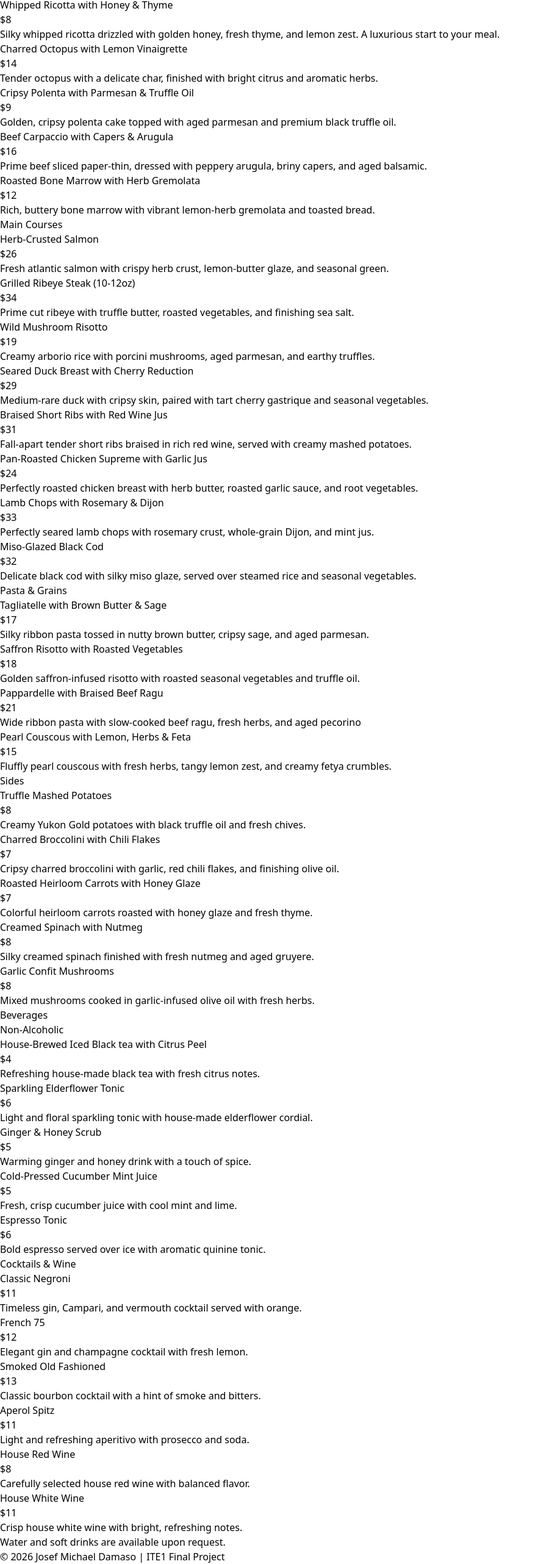
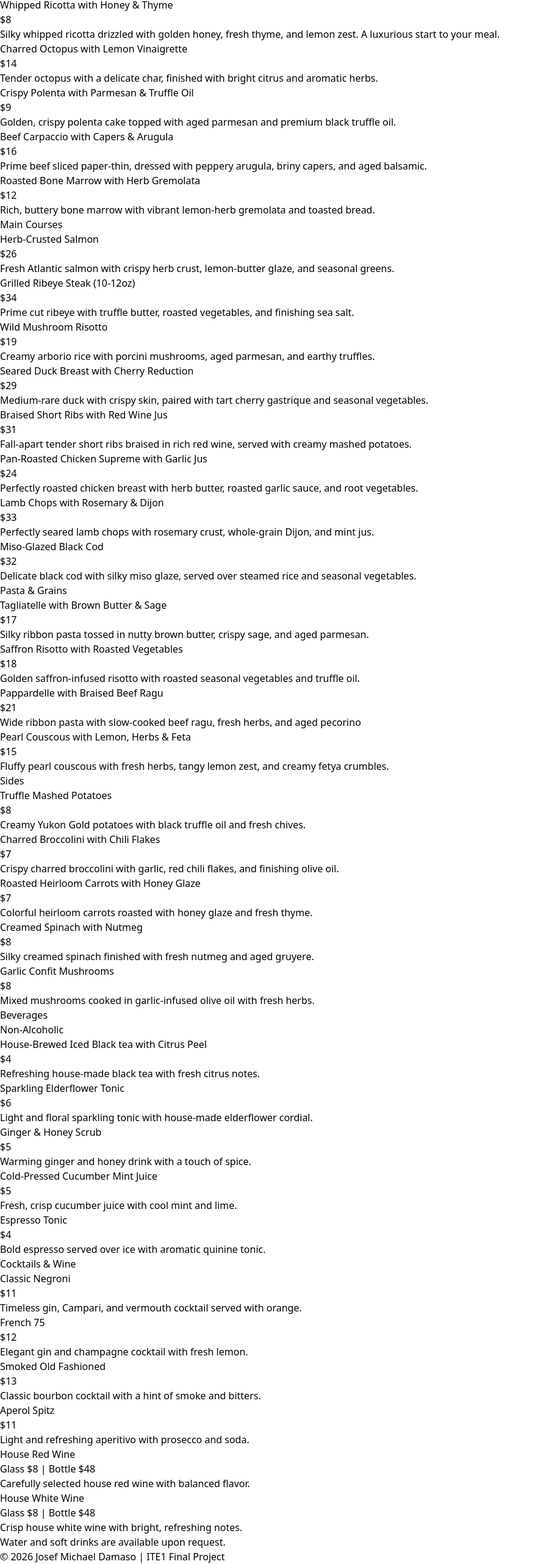
Before and after one commit to voidkirin026-tech/DAMASO_FINAL_PROJECT, a website: page public/menu.html in a window 1280 px wide. Shown: the part 148-2712 px from the top of the page at 61% size, without its empty margins (0-882 px from the left). Drawn offline with Linux system fonts and the light colour scheme.

Commit message:
fix: correct spelling errors and improve menu item descriptions in menu.html

```diff
--- a/public/menu.html
+++ b/public/menu.html
@@ -29,7 +29,7 @@
                     Menu
                     <span class="absolute bottom-0 left-0 w-full h-0.5 bg-bistro-gold"></span>
                 </a>
-                <a href="contact.html">
+                <a href="contact.html" class="hover:text-bistro-gold transition relative group">
                     Contact
                     <span class="absolute bottom-0 left-0 w-0 h-0.5 bg-bistro-gold group-hover:w-full transition-all duration-300"></span>
                 </a>
@@ -76,14 +76,14 @@
                         </div>
                       </div>
 
-                     <!-- Cripsy Polenta -->
-                      <div class="group bg-white rounded-lg overflow-hidden shadow-lg hover:shadow-2xl hover:-translate-y-2 duration-300">
+                     <!-- Crispy Polenta -->
+                      <div class="group bg-white rounded-lg overflow-hidden shadow-lg hover:shadow-2xl hover:-translate-y-2 transition duration-300">
                         <div class="p-6">
                             <div class="flex justify-between items-start mb-3">
-                                <h3 class="font-bold text-lg text-bistro-dark group-hover:text-bistro-gold transition">Cripsy Polenta with Parmesan & Truffle Oil</h3>
+                                <h3 class="font-bold text-lg text-bistro-dark group-hover:text-bistro-gold transition">Crispy Polenta with Parmesan & Truffle Oil</h3>
                                 <span class="text-bistro-gold font-bold text-lg whitespace-nowrap ml-4">$9</span>
                             </div>
-                            <p class="text-gray-600 text-sm leading-relaxed">Golden, cripsy polenta cake topped with aged parmesan and premium black truffle oil.</p>
+                            <p class="text-gray-600 text-sm leading-relaxed">Golden, crispy polenta cake topped with aged parmesan and premium black truffle oil.</p>
                         </div>
                       </div>
 
@@ -123,7 +123,7 @@
                                 <h3 class="font-bold text-lg text-bistro-dark group-hover:text-bistro-gold transition">Herb-Crusted Salmon</h3>
                                 <span class="text-bistro-gold font-bold text-lg whitespace-nowrap ml-4">$26</span>
                             </div>
-                            <p class="text-gray-600 text-sm leading-relaxed">Fresh atlantic salmon with crispy herb crust, lemon-butter glaze, and seasonal green. </p>
+                            <p class="text-gray-600 text-sm leading-relaxed">Fresh Atlantic salmon with crispy herb crust, lemon-butter glaze, and seasonal greens. </p>
                         </div>
                     </div>
 
@@ -156,7 +156,7 @@
                                 <h3 class="font-bold text-lg text-bistro-dark group-hover:text-bistro-gold transition">Seared Duck Breast with Cherry Reduction</h3>
                                 <span class="text-bistro-gold font-bold text-lg whitespace-nowrap ml-4">$29</span>
                             </div>
-                            <p class="text-gray-600 text-sm leading-relaxed">Medium-rare duck with cripsy skin, paired with tart cherry gastrique and seasonal vegetables.</p>
+                            <p class="text-gray-600 text-sm leading-relaxed">Medium-rare duck with crispy skin, paired with tart cherry gastrique and seasonal vegetables.</p>
                         </div>
                     </div>
 
@@ -218,7 +218,7 @@
                                 <h3 class="font-bold text-lg text-bistro-dark group-hover:text-bistro-gold transition">Tagliatelle with Brown Butter & Sage</h3>
                                 <span class="text-bistro-gold font-bold text-lg whitespace-nowrap ml-4">$17</span>
                             </div>
-                            <p class="text-gray-600 text-sm leading-relaxed">Silky ribbon pasta tossed in nutty brown butter, cripsy sage, and aged parmesan.</p>
+                            <p class="text-gray-600 text-sm leading-relaxed">Silky ribbon pasta tossed in nutty brown butter, crispy sage, and aged parmesan.</p>
                         </div>
                     </div>
 
@@ -251,14 +251,14 @@
                                 <h3 class="font-bold text-lg text-bistro-dark group-hover:text-bistro-gold transition">Pearl Couscous with Lemon, Herbs & Feta</h3>
                                 <span class="text-bistro-gold font-bold text-lg whitespace-nowrap ml-4">$15</span>
                             </div>
-                            <p class="text-gray-600 text-sm leading-relaxed">Fluffly pearl couscous with fresh herbs, tangy lemon zest, and creamy fetya crumbles.</p>
+                            <p class="text-gray-600 text-sm leading-relaxed">Fluffy pearl couscous with fresh herbs, tangy lemon zest, and creamy fetya crumbles.</p>
                         </div>
                     </div>
                 </div>
             </section>
 
             <!-- SIDES -->
-            <section class="mb-24 animate-fade-in-up" style="animation-delay: 0.3;">
+            <section class="mb-24 animate-fade-in-up" style="animation-delay: 0.3s;">
                 <h2 class="text-4xl font-bold text-bistro-dark border-b-4 border-bistro-green inline-block mb-12 pb-2">Sides</h2>
 
                 <div class="grid md:grid-cols-2 lg:grid-cols-3 gap-8">
@@ -280,7 +280,7 @@
                                 <h3 class="font-bold text-lg text-bistro-dark group-hover:text-bistro-gold transition">Charred Broccolini with Chili Flakes</h3>
                                 <span class="text-bistro-gold font-bold text-lg whitespace-nowrap ml-4">$7</span>
                             </div>
-                            <p class="text-gray-600 text-sm leading-relaxed">Cripsy charred broccolini with garlic, red chili flakes, and finishing olive oil.</p>
+                            <p class="text-gray-600 text-sm leading-relaxed">Crispy charred broccolini with garlic, red chili flakes, and finishing olive oil.</p>
                         </div>
                     </div>
 
@@ -376,7 +376,7 @@
                         <div class="p-6">
                             <div class="flex justify-between items-start mb-3">
                                 <h3 class="font-bold text-lg text-bistro-dark group-hover:text-bistro-gold transition">Espresso Tonic</h3>
-                                <span class="text-bistro-gold font-bold text-lg whitespace-nowrap ml-4">$6</span>
+                                <span class="text-bistro-gold font-bold text-lg whitespace-nowrap ml-4">$4</span>
                             </div>
                             <p class="text-gray-600 text-sm leading-relaxed">Bold espresso served over ice with aromatic quinine tonic.</p>
                         </div>
@@ -437,7 +437,7 @@
                             <div class="p-6">
                                 <div class="flex justify-between items-start mb-3">
                                     <h3 class="font-bold text-lg text-bistro-dark group-hover:text-bistro-gold transition">House Red Wine</h3>
-                                    <span class="text-bistro-gold font-bold text-lg whitespace-nowrap ml-4">$8</span>
+                                    <span class="text-bistro-gold font-bold text-lg whitespace-nowrap ml-4">Glass $8 | Bottle $48</span>
                                 </div>
                                 <p class="text-gray-600 text-sm leading-relaxed">Carefully selected house red wine with balanced flavor.</p>
                             </div>
@@ -448,7 +448,7 @@
                             <div class="p-6">
                                 <div class="flex justify-between items-start mb-3">
                                     <h3 class="font-bold text-lg text-bistro-dark group-hover:text-bistro-gold transition">House White Wine</h3>
-                                    <span class="text-bistro-gold font-bold text-lg whitespace-nowrap ml-4">$11</span>
+                                    <span class="text-bistro-gold font-bold text-lg whitespace-nowrap ml-4">Glass $8 | Bottle $48</span>
                                 </div>
                                 <p class="text-gray-600 text-sm leading-relaxed">Crisp house white wine with bright, refreshing notes.</p>
                             </div>
```
